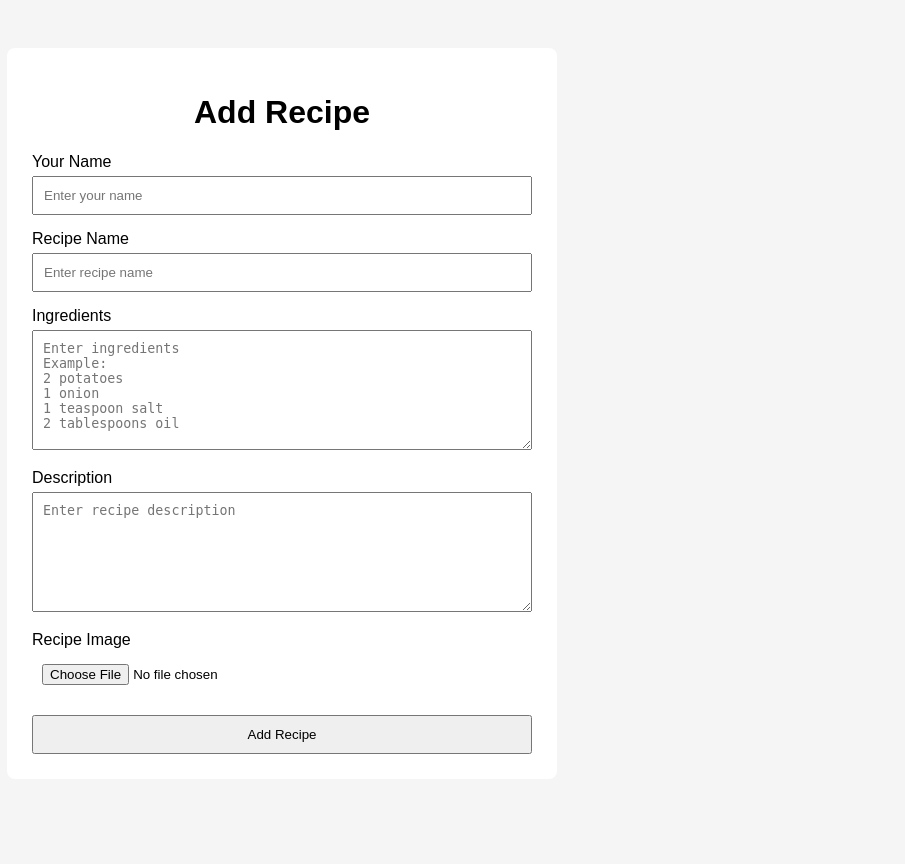
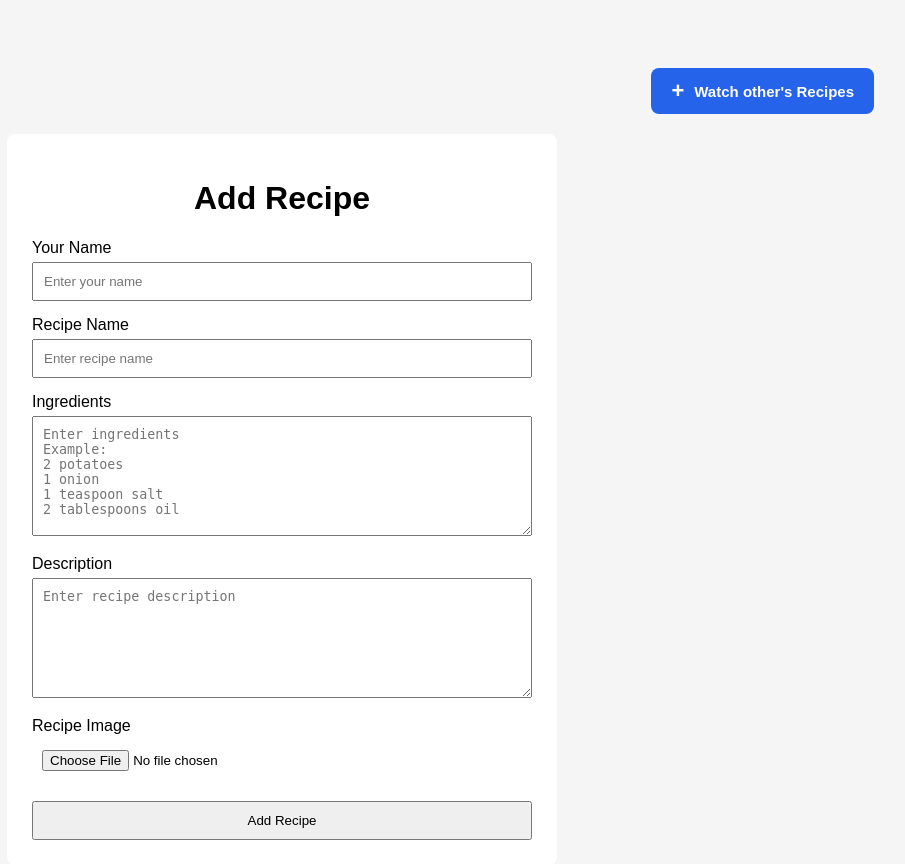
Before and after one commit to theabhikushwaha/Django-advanced, a Django app: page /recipe/recipe/ in a window 1280 px wide. Shown: the top 864 px of the page, without its empty margins (358-1263 px from the left). Before the commit the page ends 754 px from the top, so only its background shows below. Run offline with Django 5.2, Linux system fonts and the light colour scheme.

Commit message:
section buttons

```diff
--- a/core/recipe/templates/recipe/recipe.html
+++ b/core/recipe/templates/recipe/recipe.html
@@ -55,10 +55,53 @@
             padding: 10px;
             cursor: pointer;
         }
+
+        .recipe-action {
+            display: flex;
+            justify-content: flex-end;
+            margin: 20px 0;
+        }
+
+        .add-recipe-btn {
+            display: inline-flex;
+            align-items: center;
+            gap: 10px;
+            padding: 12px 20px;
+            background: #2563eb;
+            color: #ffffff;
+            text-decoration: none;
+            font-size: 15px;
+            font-weight: 600;
+            border-radius: 8px;
+            transition: background 0.2s ease, transform 0.2s ease;
+        }
+
+        .add-recipe-btn:hover {
+            background: #1d4ed8;
+            transform: translateY(-2px);
+        }
+
+        .plus-icon {
+            font-size: 22px;
+            line-height: 1;
+        }
+
+        .add-recipe-btn:focus-visible {
+            outline: 3px solid #93c5fd;
+            outline-offset: 3px;
+        }
+
+
     </style>
 </head>
 
 <body>
+    <div class="recipe-action">
+       <a href="{% url 'recipe_view' %}" class="add-recipe-btn">
+           <span class="plus-icon">+</span>
+           Watch other's Recipes
+       </a>
+    </div>
 
     <div class="form-container">
 
```
Also changed, not shown: core/recipe/templates/recipe/recipeview.html (+45 -0 lines).
